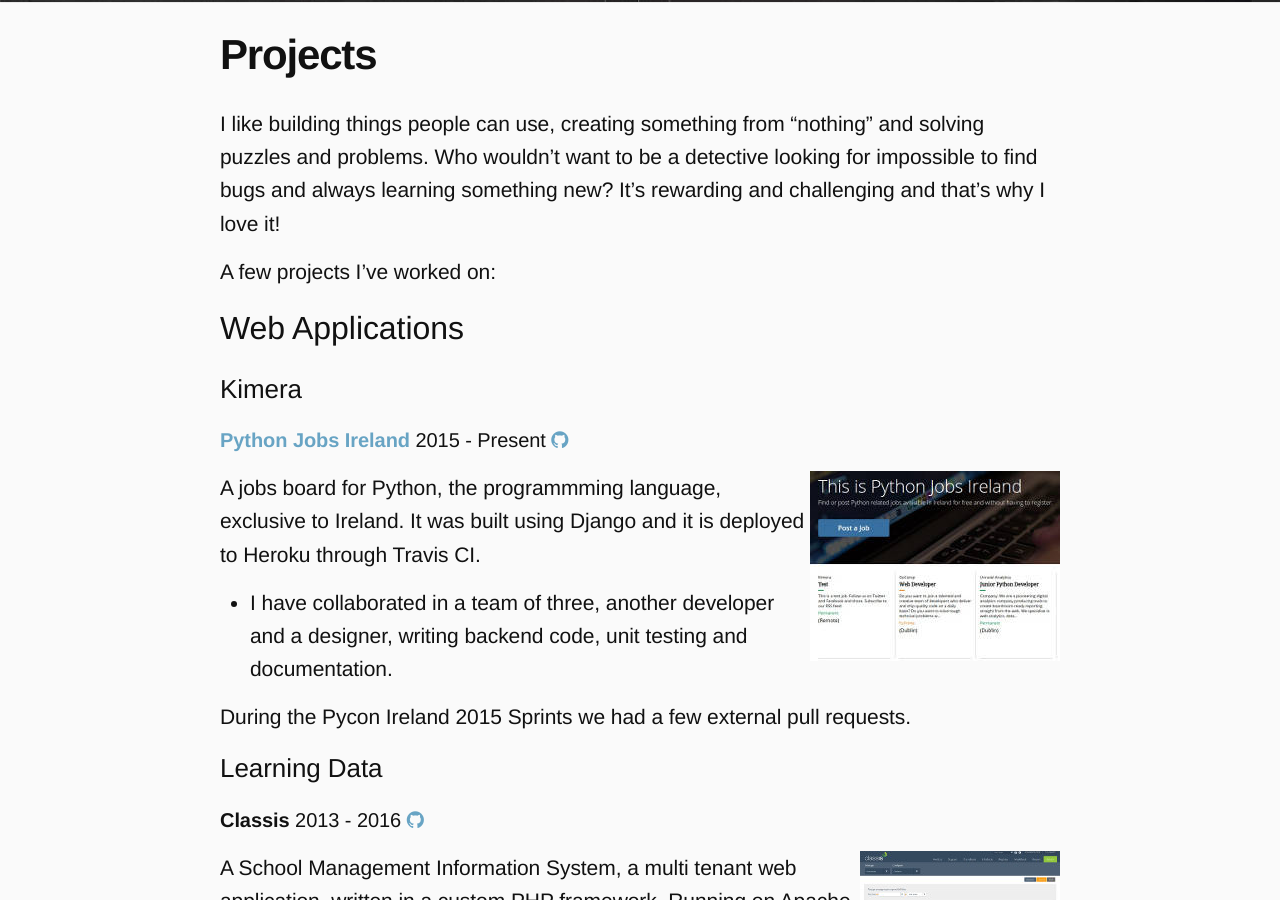
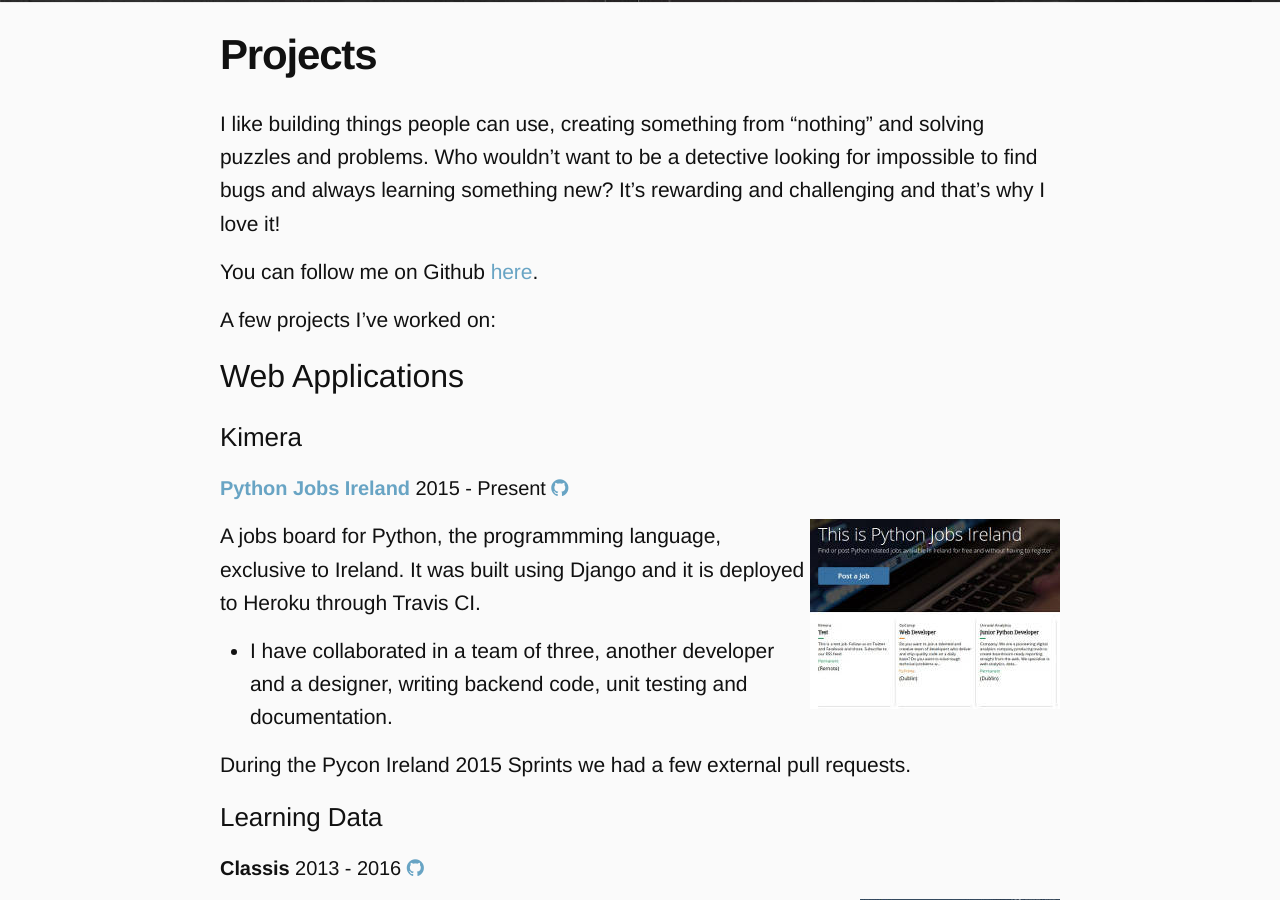
Before and after one commit to mariusavram91/mariusavram, a Jekyll site: the page built from projects.md, in a window 1280 px wide and 900 px high, scrolled down 387 px. Built offline with Jekyll 4.4.1, drawn with Linux system fonts in a browser that asks for light colours; nearby versions of some CDN libraries.

Commit message:
Add Github link to Projects page

```diff
--- a/projects.md
+++ b/projects.md
@@ -5,6 +5,8 @@
 ---
 
 I like building things people can use, creating something from “nothing” and solving puzzles and problems. Who wouldn’t want to be a detective looking for impossible to find bugs and always learning something new? It’s rewarding and challenging and that’s why I love it!
+
+You can follow me on Github [here](https://github.com/mariusavram91){:target="_blank"}.
 
 A few projects I've worked on:
 
```
